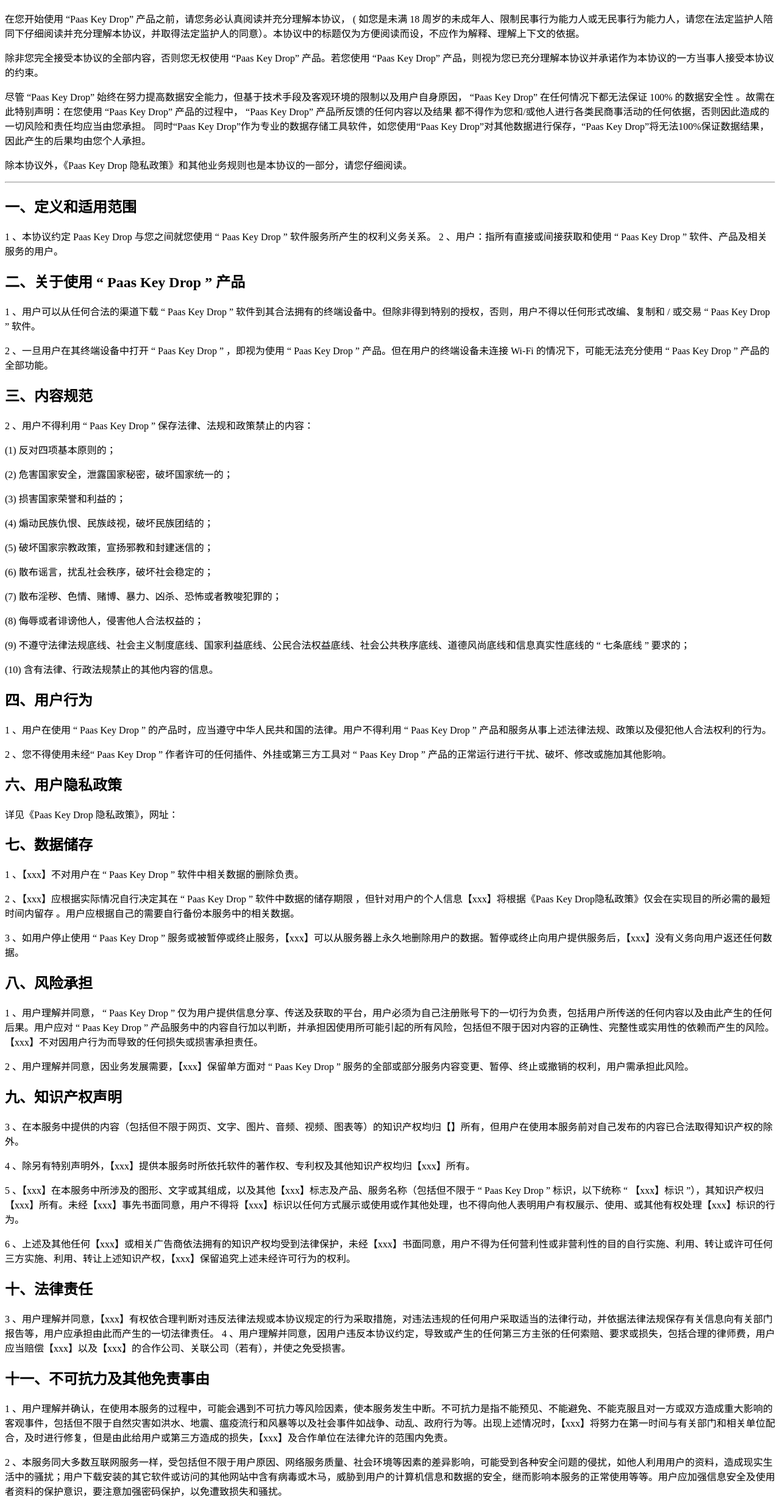
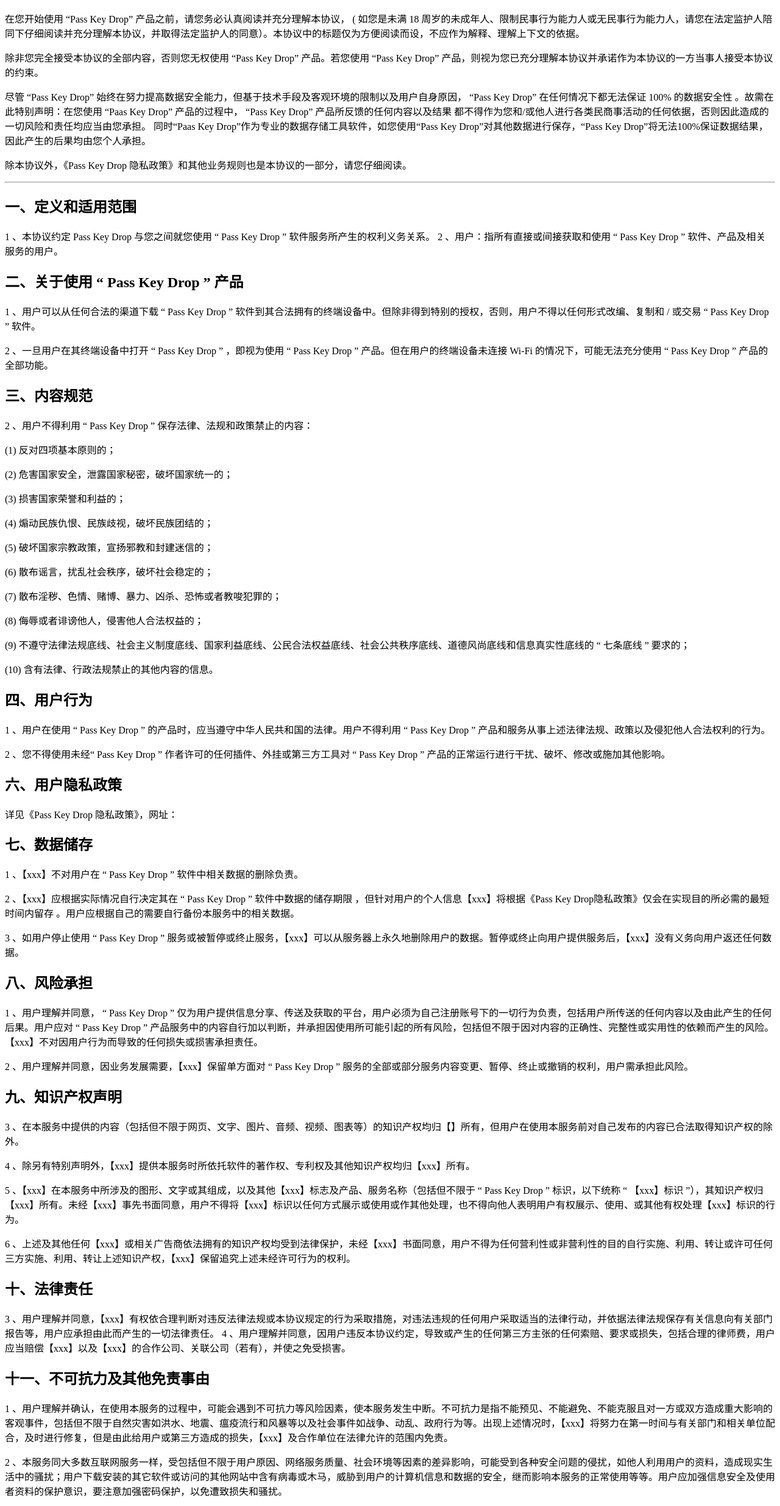
Before and after one commit to huangqiaobo/huangqiaobo.github.io, a plain HTML site: page user_agreement_cn.html in a window 1280 px wide. Shown: the part 57-2527 px from the top of the page at 61% size. Drawn offline with Linux system fonts and the light colour scheme.

Commit message:
fix name

```diff
--- a/user_agreement_cn.html
+++ b/user_agreement_cn.html
@@ -4,41 +4,41 @@
     重要须知：
   </h1>
   <p>
-    在您开始使用 “Paas Key Drop” 产品之前，请您务必认真阅读并充分理解本协议， ( 如您是未满 18
+    在您开始使用 “Pass Key Drop” 产品之前，请您务必认真阅读并充分理解本协议， ( 如您是未满 18
     周岁的未成年人、限制民事行为能力人或无民事行为能力人，请您在法定监护人陪同下仔细阅读并充分理解本协议，并取得法定监护人的同意）。本协议中的标题仅为方便阅读而设，不应作为解释、理解上下文的依据。
   </p>
   <p>
-    除非您完全接受本协议的全部内容，否则您无权使用 “Paas Key Drop” 产品。若您使用 “Paas Key Drop” 产品，则视为您已充分理解本协议并承诺作为本协议的一方当事人接受本协议的约束。
+    除非您完全接受本协议的全部内容，否则您无权使用 “Pass Key Drop” 产品。若您使用 “Pass Key Drop” 产品，则视为您已充分理解本协议并承诺作为本协议的一方当事人接受本协议的约束。
   </p>
   <p></p>
-  尽管 “Paas Key Drop” 始终在努力提高数据安全能力，但基于技术手段及客观环境的限制以及用户自身原因， “Paas Key Drop” 在任何情况下都无法保证 100% 的数据安全性 。故需在此特别声明：在您使用 “Paas
-  Key Drop” 产品的过程中， “Paas Key Drop” 产品所反馈的任何内容以及结果 都不得作为您和/或他人进行各类民商事活动的任何依据，否则因此造成的一切风险和责任均应当由您承担。 同时“Paas Key
-  Drop”作为专业的数据存储工具软件，如您使用“Paas Key Drop”对其他数据进行保存，“Paas Key Drop”将无法100%保证数据结果，因此产生的后果均由您个人承担。
+  尽管 “Pass Key Drop” 始终在努力提高数据安全能力，但基于技术手段及客观环境的限制以及用户自身原因， “Pass Key Drop” 在任何情况下都无法保证 100% 的数据安全性 。故需在此特别声明：在您使用 “Paas
+  Key Drop” 产品的过程中， “Pass Key Drop” 产品所反馈的任何内容以及结果 都不得作为您和/或他人进行各类民商事活动的任何依据，否则因此造成的一切风险和责任均应当由您承担。 同时“Paas Key
+  Drop”作为专业的数据存储工具软件，如您使用“Pass Key Drop”对其他数据进行保存，“Pass Key Drop”将无法100%保证数据结果，因此产生的后果均由您个人承担。
   </p>
   <p>
-    除本协议外，《Paas Key Drop 隐私政策》和其他业务规则也是本协议的一部分，请您仔细阅读。
+    除本协议外，《Pass Key Drop 隐私政策》和其他业务规则也是本协议的一部分，请您仔细阅读。
   </p>
   <hr>
   <h2>
     一、定义和适用范围
   </h2>
-  1 、本协议约定 Paas Key Drop 与您之间就您使用 “ Paas Key Drop ” 软件服务所产生的权利义务关系。
-  2 、用户：指所有直接或间接获取和使用 “ Paas Key Drop ” 软件、产品及相关服务的用户。
+  1 、本协议约定 Pass Key Drop 与您之间就您使用 “ Pass Key Drop ” 软件服务所产生的权利义务关系。
+  2 、用户：指所有直接或间接获取和使用 “ Pass Key Drop ” 软件、产品及相关服务的用户。
   <h2>
-    二、关于使用 “ Paas Key Drop ” 产品
+    二、关于使用 “ Pass Key Drop ” 产品
   </h2>
   <p>
-  1 、用户可以从任何合法的渠道下载 “ Paas Key Drop ” 软件到其合法拥有的终端设备中。但除非得到特别的授权，否则，用户不得以任何形式改编、复制和 / 或交易 “ Paas Key Drop ” 软件。
+  1 、用户可以从任何合法的渠道下载 “ Pass Key Drop ” 软件到其合法拥有的终端设备中。但除非得到特别的授权，否则，用户不得以任何形式改编、复制和 / 或交易 “ Pass Key Drop ” 软件。
   </p>
   <p>
-  2 、一旦用户在其终端设备中打开 “ Paas Key Drop ” ，即视为使用 “ Paas Key Drop ” 产品。但在用户的终端设备未连接 Wi-Fi 的情况下，可能无法充分使用 “ Paas Key Drop ”
+  2 、一旦用户在其终端设备中打开 “ Pass Key Drop ” ，即视为使用 “ Pass Key Drop ” 产品。但在用户的终端设备未连接 Wi-Fi 的情况下，可能无法充分使用 “ Pass Key Drop ”
   产品的全部功能。
 </p>
   <h2>
     三、内容规范
   </h2>
   <p>
-  2 、用户不得利用 “ Paas Key Drop ” 保存法律、法规和政策禁止的内容：
+  2 、用户不得利用 “ Pass Key Drop ” 保存法律、法规和政策禁止的内容：
 </p>
   <p>(1) 反对四项基本原则的；</p>
   <p>(2) 危害国家安全，泄露国家秘密，破坏国家统一的；</p>
@@ -53,33 +53,33 @@
   <h2>
     四、用户行为
   </h2>
-<p>1 、用户在使用 “ Paas Key Drop ” 的产品时，应当遵守中华人民共和国的法律。用户不得利用 “ Paas Key Drop ” 产品和服务从事上述法律法规、政策以及侵犯他人合法权利的行为。
+<p>1 、用户在使用 “ Pass Key Drop ” 的产品时，应当遵守中华人民共和国的法律。用户不得利用 “ Pass Key Drop ” 产品和服务从事上述法律法规、政策以及侵犯他人合法权利的行为。
 </p>
-<p>2 、您不得使用未经“ Paas Key Drop ” 作者许可的任何插件、外挂或第三方工具对 “ Paas Key Drop ” 产品的正常运行进行干扰、破坏、修改或施加其他影响。</p>
+<p>2 、您不得使用未经“ Pass Key Drop ” 作者许可的任何插件、外挂或第三方工具对 “ Pass Key Drop ” 产品的正常运行进行干扰、破坏、修改或施加其他影响。</p>
   <h2>
     六、用户隐私政策
   </h2>
-  详见《Paas Key Drop 隐私政策》，网址：
+  详见《Pass Key Drop 隐私政策》，网址：
   <h2>
     七、数据储存
   </h2>
-<p>1 、【xxx】不对用户在 “ Paas Key Drop ” 软件中相关数据的删除负责。</p>
-<p>2 、【xxx】应根据实际情况自行决定其在 “ Paas Key Drop ” 软件中数据的储存期限 ，但针对用户的个人信息【xxx】将根据《Paas Key Drop隐私政策》仅会在实现目的所必需的最短时间内留存 。用户应根据自己的需要自行备份本服务中的相关数据。
+<p>1 、【xxx】不对用户在 “ Pass Key Drop ” 软件中相关数据的删除负责。</p>
+<p>2 、【xxx】应根据实际情况自行决定其在 “ Pass Key Drop ” 软件中数据的储存期限 ，但针对用户的个人信息【xxx】将根据《Pass Key Drop隐私政策》仅会在实现目的所必需的最短时间内留存 。用户应根据自己的需要自行备份本服务中的相关数据。
 </p>
-<p>3 、如用户停止使用 “ Paas Key Drop ” 服务或被暂停或终止服务，【xxx】可以从服务器上永久地删除用户的数据。暂停或终止向用户提供服务后，【xxx】没有义务向用户返还任何数据。
+<p>3 、如用户停止使用 “ Pass Key Drop ” 服务或被暂停或终止服务，【xxx】可以从服务器上永久地删除用户的数据。暂停或终止向用户提供服务后，【xxx】没有义务向用户返还任何数据。
 </p>
 <h2>
     八、风险承担
 </h2>
-<p>1 、用户理解并同意， “ Paas Key Drop ” 仅为用户提供信息分享、传送及获取的平台，用户必须为自己注册账号下的一切行为负责，包括用户所传送的任何内容以及由此产生的任何后果。用户应对 “ Paas Key Drop ” 产品服务中的内容自行加以判断，并承担因使用所可能引起的所有风险，包括但不限于因对内容的正确性、完整性或实用性的依赖而产生的风险。【xxx】不对因用户行为而导致的任何损失或损害承担责任。
+<p>1 、用户理解并同意， “ Pass Key Drop ” 仅为用户提供信息分享、传送及获取的平台，用户必须为自己注册账号下的一切行为负责，包括用户所传送的任何内容以及由此产生的任何后果。用户应对 “ Pass Key Drop ” 产品服务中的内容自行加以判断，并承担因使用所可能引起的所有风险，包括但不限于因对内容的正确性、完整性或实用性的依赖而产生的风险。【xxx】不对因用户行为而导致的任何损失或损害承担责任。
 </p>
-<p>2 、用户理解并同意，因业务发展需要，【xxx】保留单方面对 “ Paas Key Drop ” 服务的全部或部分服务内容变更、暂停、终止或撤销的权利，用户需承担此风险。
+<p>2 、用户理解并同意，因业务发展需要，【xxx】保留单方面对 “ Pass Key Drop ” 服务的全部或部分服务内容变更、暂停、终止或撤销的权利，用户需承担此风险。
 </p>
 <h2>九、知识产权声明</h2>
 <p>3 、在本服务中提供的内容（包括但不限于网页、文字、图片、音频、视频、图表等）的知识产权均归【】所有，但用户在使用本服务前对自己发布的内容已合法取得知识产权的除外。</p>
 <p>4 、除另有特别声明外，【xxx】提供本服务时所依托软件的著作权、专利权及其他知识产权均归【xxx】所有。
 </p>
-<p>5 、【xxx】在本服务中所涉及的图形、文字或其组成，以及其他【xxx】标志及产品、服务名称（包括但不限于 “ Paas Key Drop ” 标识，以下统称 “ 【xxx】标识 ”），其知识产权归【xxx】所有。未经【xxx】事先书面同意，用户不得将【xxx】标识以任何方式展示或使用或作其他处理，也不得向他人表明用户有权展示、使用、或其他有权处理【xxx】标识的行为。
+<p>5 、【xxx】在本服务中所涉及的图形、文字或其组成，以及其他【xxx】标志及产品、服务名称（包括但不限于 “ Pass Key Drop ” 标识，以下统称 “ 【xxx】标识 ”），其知识产权归【xxx】所有。未经【xxx】事先书面同意，用户不得将【xxx】标识以任何方式展示或使用或作其他处理，也不得向他人表明用户有权展示、使用、或其他有权处理【xxx】标识的行为。
 </p>
 <p>6 、上述及其他任何【xxx】或相关广告商依法拥有的知识产权均受到法律保护，未经【xxx】书面同意，用户不得为任何营利性或非营利性的目的自行实施、利用、转让或许可任何三方实施、利用、转让上述知识产权，【xxx】保留追究上述未经许可行为的权利。
 </p>
@@ -95,7 +95,7 @@
 </p>
 <p>4 、用户理解并确认，在使用本服务过程中存在来自任何他人的包括误导性的、欺骗性的、威胁性的、诽谤性的、令人反感的或非法的信息，或侵犯他人权利的匿名或冒名的信息，以及伴随该等信息的行为，因此导致的用户或第三方的任何损失和损害，【xxx】不承担任何责任。
 </p>
-<p>5 、用户理解并确认，【xxx】需要定期或不定期地对 “ Paas Key Drop ” 平台或相关的设备进行检修或者维护，如因此类情况而造成服务在合理时间内的中断，【xxx】无需为此承担任何责任，但【xxx】应适时进行通告。
+<p>5 、用户理解并确认，【xxx】需要定期或不定期地对 “ Pass Key Drop ” 平台或相关的设备进行检修或者维护，如因此类情况而造成服务在合理时间内的中断，【xxx】无需为此承担任何责任，但【xxx】应适时进行通告。
 </p>
 <p>6 、【xxx】依据法律法规、本协议约定有权对违法违规或违约事项采取管理措施，但该权利不构成【xxx】的义务或承诺，【xxx】不能保证及时发现违法违规或违约行为并采取相应措施。
 </p>
@@ -103,21 +103,21 @@
 </p>
 <p>8 、在任何情况下，【xxx】均不对任何间接性的（包括可得利益损失）、后果性的、惩罚性的损失、赔偿及损害承担责任（即使【xxx】已被告知该等损失的可能性亦然）。尽管本协议中可能含有相悖的规定，【xxx】对用户承担的全部责任，无论因何原因、何种诉因、何种案由或何种行为方式，始终都不应当超过用户因使用【xxx】提供的服务而支付给【xxx】的费用，其他条款与本条款不一致的，以本条款为准 。
 </p>
-<p>9 、用户理解并确认，【xxx】向您提供的 “ Paas Key Drop ” 产品服务是按照现状提供的 (“as is”) ，因此【xxx】不就 “ Paas Key Drop ” 产品服务作出任何明示的保证 (“express warranty”) ，也不就 “Paas Key Drop ” 产品服务作出任何默示的保证，包括不作任何不侵犯知识产权的保证 (“implied warranty of non-infringement”) 以及不作任何适销性保证 (“implied warranty of merchantability”) 和使用目的保证 (“implied warranty for a particular purpose”) 。【xxx】不保证的内容例如：
+<p>9 、用户理解并确认，【xxx】向您提供的 “ Pass Key Drop ” 产品服务是按照现状提供的 (“as is”) ，因此【xxx】不就 “ Pass Key Drop ” 产品服务作出任何明示的保证 (“express warranty”) ，也不就 “Pass Key Drop ” 产品服务作出任何默示的保证，包括不作任何不侵犯知识产权的保证 (“implied warranty of non-infringement”) 以及不作任何适销性保证 (“implied warranty of merchantability”) 和使用目的保证 (“implied warranty for a particular purpose”) 。【xxx】不保证的内容例如：
 </p>
-<p>（ 1 ） “ Paas Key Drop ” 产品完全适合用户的使用要求；
+<p>（ 1 ） “ Pass Key Drop ” 产品完全适合用户的使用要求；
 </p>
-<p>（ 2 ） “ Paas Key Drop ” 产品不受干扰，及时、安全、可靠或不出现错误；用户经由【xxx】取得的任何产品、服务或其他材料符合用户的期望；
+<p>（ 2 ） “ Pass Key Drop ” 产品不受干扰，及时、安全、可靠或不出现错误；用户经由【xxx】取得的任何产品、服务或其他材料符合用户的期望；
 </p>
-<p>（ 3 ） “ Paas Key Drop ” 软件中任何错误都将能得到更正。
+<p>（ 3 ） “ Pass Key Drop ” 软件中任何错误都将能得到更正。
 </p>
 <p>10 、基于以下原因而造成的利润、商业信誉、资料损失或其他有形或无形损失，【xxx】不承担任何直接、间接、附带、特别、衍生性或惩罚性的赔偿责任（即使【xxx】【xxx】事先已被告知发生此种赔偿之可能性亦然 ) ：
 </p>
-<p>（ 1 ）对 “Paas Key Drop”产品 的使用或无法使用；
+<p>（ 1 ）对 “Pass Key Drop”产品 的使用或无法使用；
 </p>
 <p>（ 2 ）任何第三方在本服务中所作的声明或行为；
 </p>
-<p>（ 3 ）用户基于在 “ Paas Key Drop ” 中发布的广告信息，向第三方购买商品或服务；
+<p>（ 3 ）用户基于在 “ Pass Key Drop ” 中发布的广告信息，向第三方购买商品或服务；
 </p>
 <p>（ 4 ）其他与【xxx】无关的事宜，但本协议有明确规定的除外。
 </p>
```
